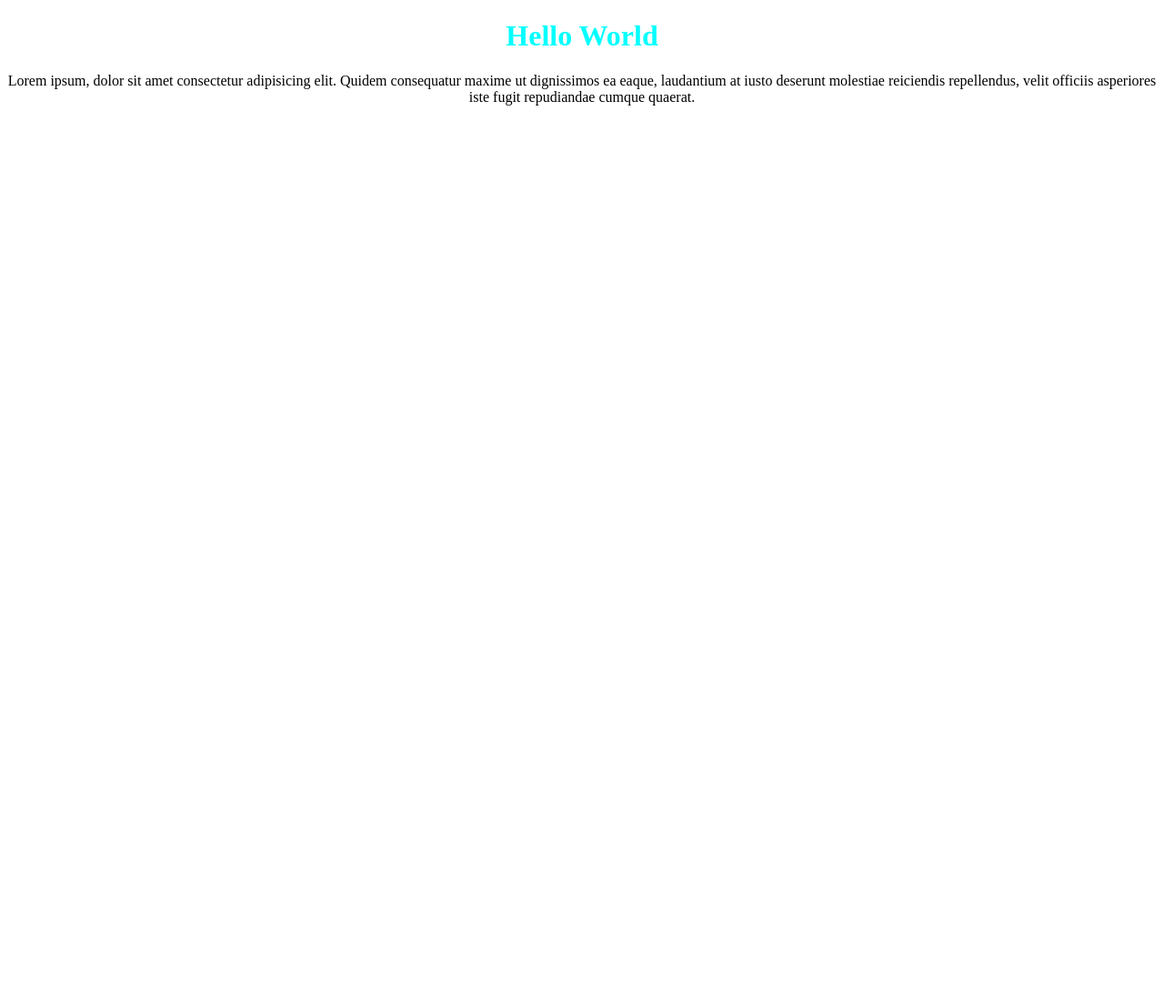
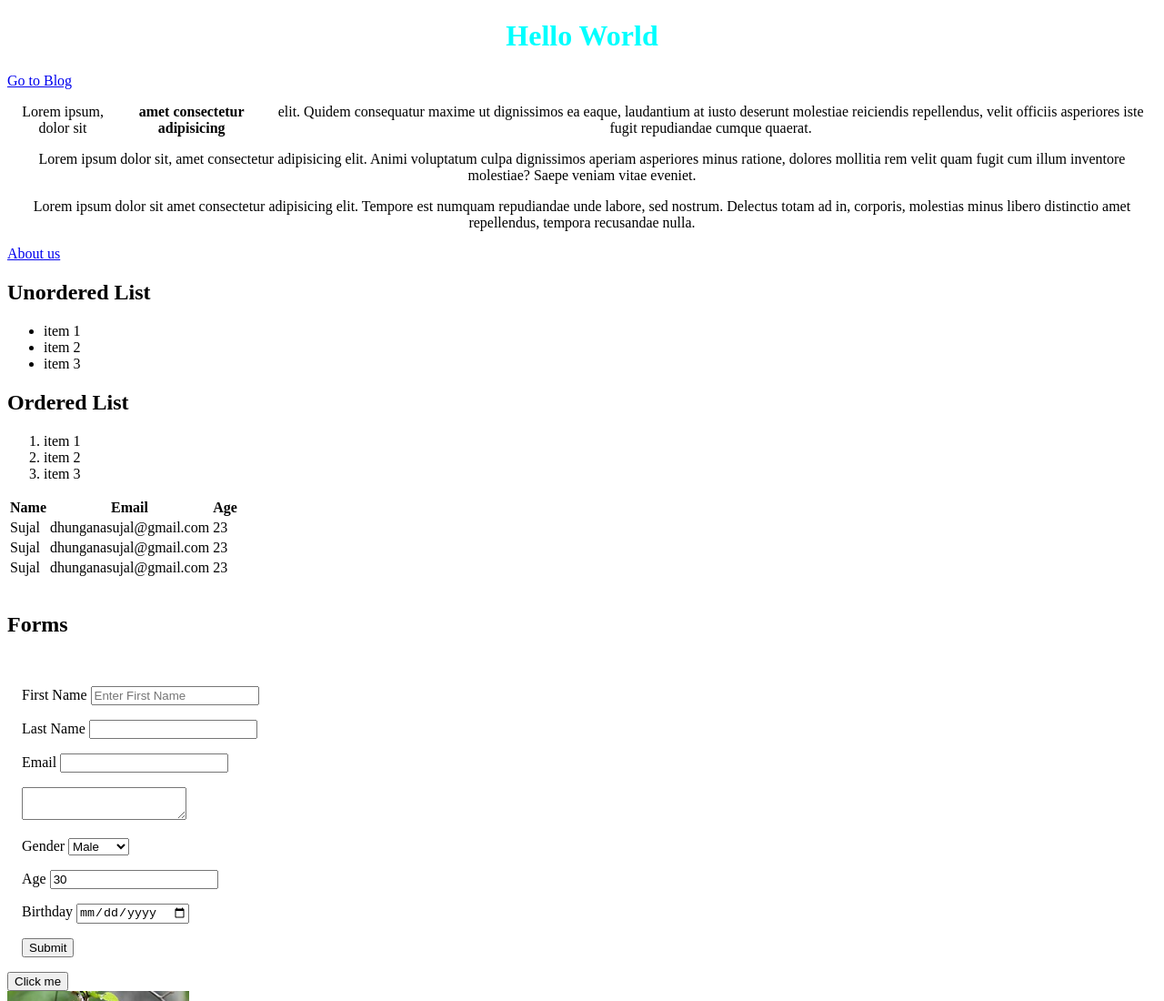
Before and after one commit to GitSujal/HTMLCSS_Try, a plain HTML site: page index.html in a window 1280 px wide. Shown: the top 1100 px of the page at 91% size. Before the commit the page ends 800 px from the top, so only its background shows below. Drawn offline with Linux system fonts and the light colour scheme.

Commit message:
Updated today

```diff
--- a/index.css
+++ b/index.css
@@ -4,5 +4,20 @@ h1 {
 }
 
 p {
+    display: flex;
+    flex: 1;
     text-align: center;
 }
+
+
+
+h4 {
+    text-align: center;
+    background-color: rgb(212, 211, 211);
+    margin-top: 100vh;
+
+}
+
+div{
+    margin: 1em;
+}
--- a/index.html
+++ b/index.html
@@ -1,4 +1,119 @@
 <!DOCTYPE html>
-<link rel = "stylesheet" type = "text/css" href = "index.css" />
-<h1> Hello World </h1>
-<p>Lorem ipsum, dolor sit amet consectetur adipisicing elit. Quidem consequatur maxime ut dignissimos ea eaque, laudantium at iusto deserunt molestiae reiciendis repellendus, velit officiis asperiores iste fugit repudiandae cumque quaerat.</p>
+<head>
+    <title>Hello World</title>
+    <link rel = "stylesheet" type = "text/css" href = "index.css" />
+</head>
+<body>
+    <h1> Hello World </h1>
+    <a href="blog.html">Go to Blog</a>
+    <p>Lorem ipsum, dolor sit <strong> amet consectetur adipisicing</strong> elit. Quidem consequatur maxime ut dignissimos ea eaque, laudantium at iusto deserunt molestiae reiciendis repellendus, velit officiis asperiores iste fugit repudiandae cumque quaerat.</p>
+    <p> Lorem ipsum dolor sit, amet consectetur adipisicing elit. Animi voluptatum culpa dignissimos aperiam asperiores minus ratione, dolores mollitia rem velit quam fugit cum illum inventore molestiae? Saepe veniam vitae eveniet.</p>
+    <p> Lorem ipsum dolor sit amet consectetur adipisicing elit. Tempore est numquam repudiandae unde labore, sed nostrum. Delectus totam ad in, corporis, molestias minus libero distinctio amet repellendus, tempora recusandae nulla.</p>
+
+    <a href="https://www.google.com" target="_blank">About us </a>
+
+    <h2>Unordered List</h2>
+    <ul>
+        <li>item 1</li>
+        <li>item 2</li>
+        <li>item 3</li>
+    </ul>
+
+    <h2>Ordered List</h2>
+    <ol>
+            <li>item 1</li>
+            <li>item 2</li>
+            <li>item 3</li>
+    </ol>
+
+    <table>
+        <thead>
+            <tr>
+                <th>Name</th>
+                <th>Email</th>
+                <th>Age</th>
+            </tr>
+        </thead>
+        <tr>
+            <td>Sujal</td>
+            <td>dhunganasujal@gmail.com</td>
+            <td>23</td>
+        </tr>
+        <tr>
+                <td>Sujal</td>
+                <td>dhunganasujal@gmail.com</td>
+                <td>23</td>
+            </tr>
+            <tr>
+                    <td>Sujal</td>
+                    <td>dhunganasujal@gmail.com</td>
+                    <td>23</td>
+                </tr>
+
+        <tbody>
+
+        </tbody>
+    </table>
+<br>
+    <h2>Forms</h2>
+    <br>
+    <form action="action.php" method="POST">
+        <div>
+        <label for="first-name">First Name</label>
+        <input type="text" name="first-name" placeholder="Enter First Name">
+    </div>
+    <div>
+        <label for="last-name">Last Name</label>
+        <input type="text" name="first-name">
+    </div>
+    <div>
+        <label for="email">Email</label>
+        <input type="email" name="email">
+    </div>
+    <div>
+        <label for="Message"></label>
+        <textarea name="message" ></textarea>
+    </div>
+    <div>
+        <label for="Gender">Gender</label>
+        <select name="gender">
+            <option value="Male">Male</option>
+            <option value="Female">Female</option>
+            <option value="Other">Other</option>
+        </select>
+    </div>
+    <div>
+        <label for="Age">Age</label>
+        <input type="number" name="Age" value="30">
+    </div>
+    <div>
+        <label for="Birthday">Birthday</label>
+        <input type="date" name="Birthday">
+    </div>
+
+    <div>
+        <input type="submit" name="Submit" value="Submit">
+    </div>
+    </form>
+
+    <button>Click me</button>
+
+    <br>
+    <a href="images/sampleimage.jpg">
+        <img src="images/sampleimage.jpg" alt="sample image of a bird " width="200">
+    </a>
+
+    <blockquote cite="thisisfrom.com">
+        Lorem ipsum dolor sit amet consectetur adipisicing elit. Corporis expedita optio non nesciunt officiis, vel consectetur quae animi culpa perspiciatis error ipsum unde a aspernatur, quaerat reprehenderit quis, obcaecati eos?
+    </blockquote>
+
+    <p>
+        This is a abbrebation of <abbr title="High tech cost">HTC</abbr> and is awesome.
+    </p>
+    <br>
+
+    <p>
+        This site is cited <cite>From Original</cite> thank you.
+    </p>
+    <h4> copyright 2019 </h4>
+</body>
```
Also changed, not shown: blog.css (added, +15 -0 lines), blog.html (added, +68 -0 lines), images/sampleimage.jpg (added), 1 other file.
